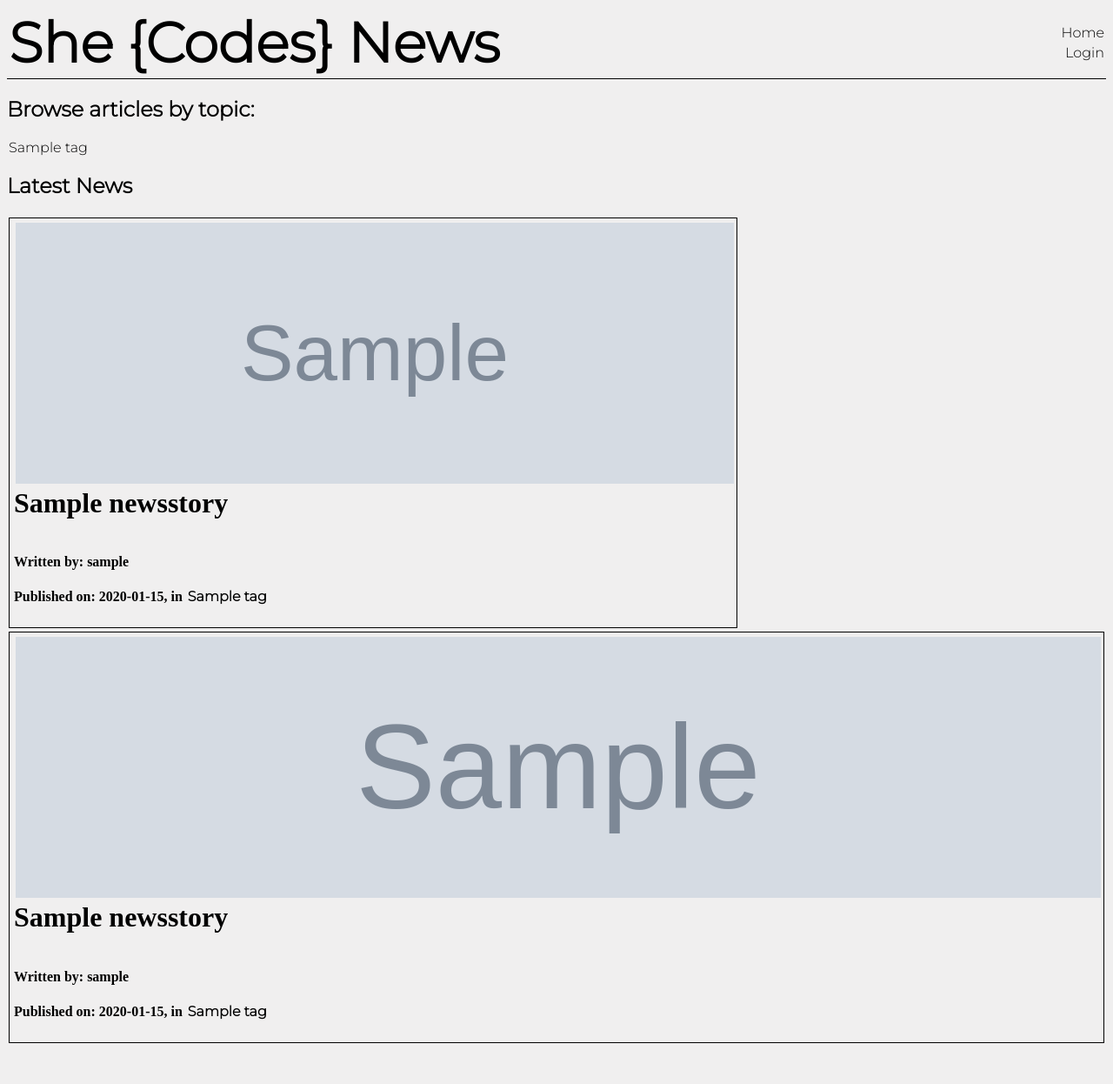
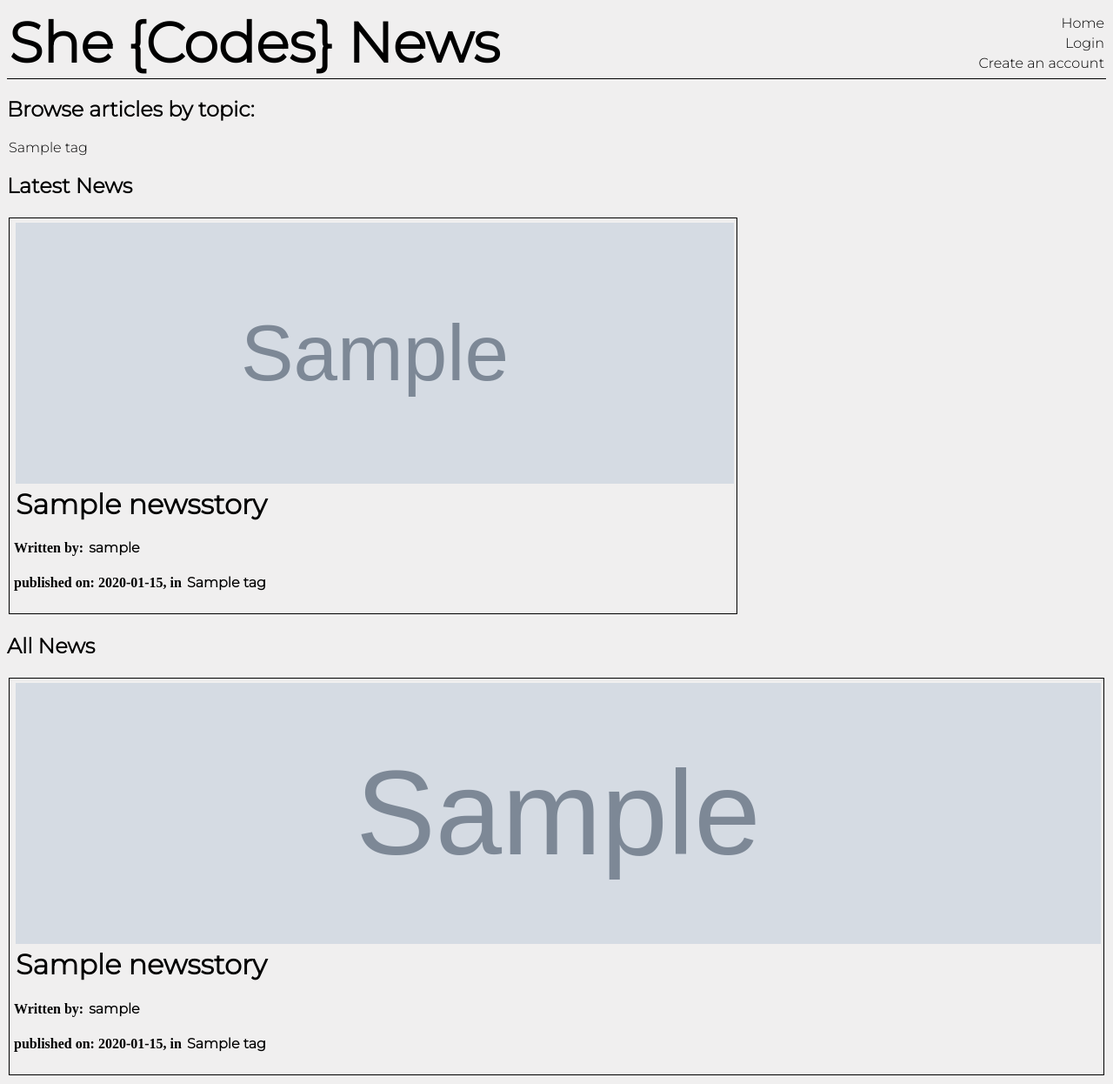
Before and after one commit to SheCodesAus/she-codes-django-news-project-snail-Py, a Django app: page /news/ in a window 1280 px wide. Shown: the whole page at 87% size. Before the commit the page ends 1199 px from the top, so only its background shows below. Run offline with Django 4.2, Linux system fonts and the light colour scheme; tables that the repository leaves empty hold one stand-in row (values such as "Sample post"); grey boxes marked "Sample" are stand-in pictures; parts of the project's set-up code (start-up, migrations or seed data) failed here and were passed over.

Commit message:
Added create an account button

```diff
--- a/she_codes_news/news/templates/news/index.html
+++ b/she_codes_news/news/templates/news/index.html
@@ -7,7 +7,7 @@
 
     {% block content %}
 
-     {% comment %} Dymacally adds categories  {% endcomment %}
+     {% comment %} Dynamically adds categories  {% endcomment %}
 
     <div class="all-tags">
 
@@ -17,15 +17,16 @@
             <a href="{% url 'news:tag' tag.slug %}">{{ tag.title }}</a>
             {% endfor %}
 
+            <h2>Latest News</h2>
+
     </div>
 
-    <h2>Latest News</h2>
+    <div id="latest-stories">
 
         {% if request.user.is_authenticated %}
         <a href="{% url 'news:newStory' %}">Write New Story</a>
         {% endif %}
 
-    <div id="latest-stories">
         {% if latest_stories %}
             {% for story in latest_stories %}
                 {% include "./storyCard.html" with story=story position=forloop.counter  %}
@@ -33,9 +34,13 @@
         {% else %}
             <p>No stories are available.</p>
         {% endif %}
+
     </div>
 
+    <h2>All News</h2>
+
     <div id="all-stories">
+
         {% if all_stories %}
             {% for story in all_stories %}
                 {% include "./storyCard.html" with story=story %}
--- a/she_codes_news/news/templates/news/story.html
+++ b/she_codes_news/news/templates/news/story.html
@@ -9,7 +9,7 @@
 
 <div id="story-wrapper">
     <h2>{{ story.title }}</h2>
-    <h4>Written by: {{ story.author }}</h4>
+    <h4>Written by: <a href="{% url 'users:profile' story.author.id %}">{{ story.author }}</a></h4>
     <h4>Published on: {{ story.pub_date|date:'Y-m-d' }}, in <a href="{% url 'news:tag' story.tag %}">{{ story.tag.title }}</a></h4>
 
 
@@ -21,12 +21,12 @@
 
  <!-- Add an edit button for logged in users -->
  {% if request.user.is_authenticated %}
- <a href="{% url 'news:editStory' story.id %}">[Edit this story]</a>
+ <h4><a href="{% url 'news:editStory' story.id %}">[Edit this story]</a></h4>
  {% endif %}
 
  <!-- Add an delete button for logged in users -->
  {% if request.user.is_authenticated %}
- <a href="{% url 'news:deleteStory' story.id %}">[Delete]</a>
+ <h4><a href="{% url 'news:deleteStory' story.id %}">[Delete]</a> </h4>
  {% endif %}
      </div>
 
--- a/she_codes_news/news/templates/news/storyCard.html
+++ b/she_codes_news/news/templates/news/storyCard.html
@@ -1,23 +1,17 @@
     <div class="story-card" id="story-card-{{ position }}">
 
-        <a href="{% url 'news:story' story.id %}">
-
-                <img src="{{ story.image }}">
-        </a>
+        <a href="{% url 'news:story' story.id %}"><img src="{{ story.image }}"></a>
             <div class="story-card-text">
-                <h3>{{ story.title }}</h3>
-        <a href="{% url 'users:profile' story.author.id %}"></a>
-                <h4>Written by: {{ story.author }}</h4>
-                <h4>Published on: {{ story.pub_date|date:'Y-m-d' }}, in <a href="{% url 'news:tag' story.tag %}">{{ story.tag.title }}</a></h4>
-
+                <h3><a href="{% url 'news:story' story.id %}">{{ story.title }}</a></h3>
+                <h4>Written by: <a href="{% url 'users:profile' story.author.id %}">{{ story.author }}</a></h4>
+                <h4>published on: {{ story.pub_date|date:'Y-m-d' }}, in <a href="{% url 'news:tag' story.tag %}">{{ story.tag.title }}</a></h4>
                 <!-- Add an edit button for logged in users -->
                 {% if request.user.is_authenticated %}
-        <a href="{% url 'news:editStory' story.id %}">[Edit this story]</a>
+                <h4><a href="{% url 'news:editStory' story.id %}">[Edit this story]</a> </h4>
                 {% endif %}
-
                 <!-- Add an delete button for logged in users -->
                 {% if request.user.is_authenticated %}
-        <a href="{% url 'news:deleteStory' story.id %}">[Delete]</a>
+                <h4><a href="{% url 'news:deleteStory' story.id %}">[Delete]</a></h4>
                 {% endif %}
             </div>
 
--- a/she_codes_news/news/views.py
+++ b/she_codes_news/news/views.py
@@ -54,8 +54,6 @@ class TagView(generic.DetailView):
 
 
 
-
-
 # class CategoryView(generic.ListView):
 #     template_name = 'news/category.html'
 
--- a/she_codes_news/static/styles.css
+++ b/she_codes_news/static/styles.css
@@ -24,6 +24,7 @@ h2 {
 }
 
 h3 {
+    font-family: 'Montserrat', sans-serif;
     font-size: 2rem;
     margin: 0;
 }
--- a/she_codes_news/templates/nav.html
+++ b/she_codes_news/templates/nav.html
@@ -1,9 +1,10 @@
 <nav>
     <a href="{% url 'news:index' %}">Home</a>
     {% if request.user.is_authenticated %}
-        <a href="#">{{ request.user.username }}</a>
-        <a href="{% url 'logout' %}">Logout</a>
+    <a href="#">{{ request.user.username }}</a>
+    <a href="{% url 'logout' %}">Logout</a>
     {% else %}
         <a href="{% url 'login' %}">Login</a>
+        <a href="{% url 'users:createAccount' %}">Create an account</a>
     {% endif %}
 </nav>
```
Also changed, not shown: 1 other file. Lines whose indentation alone changed are shown as unchanged.
